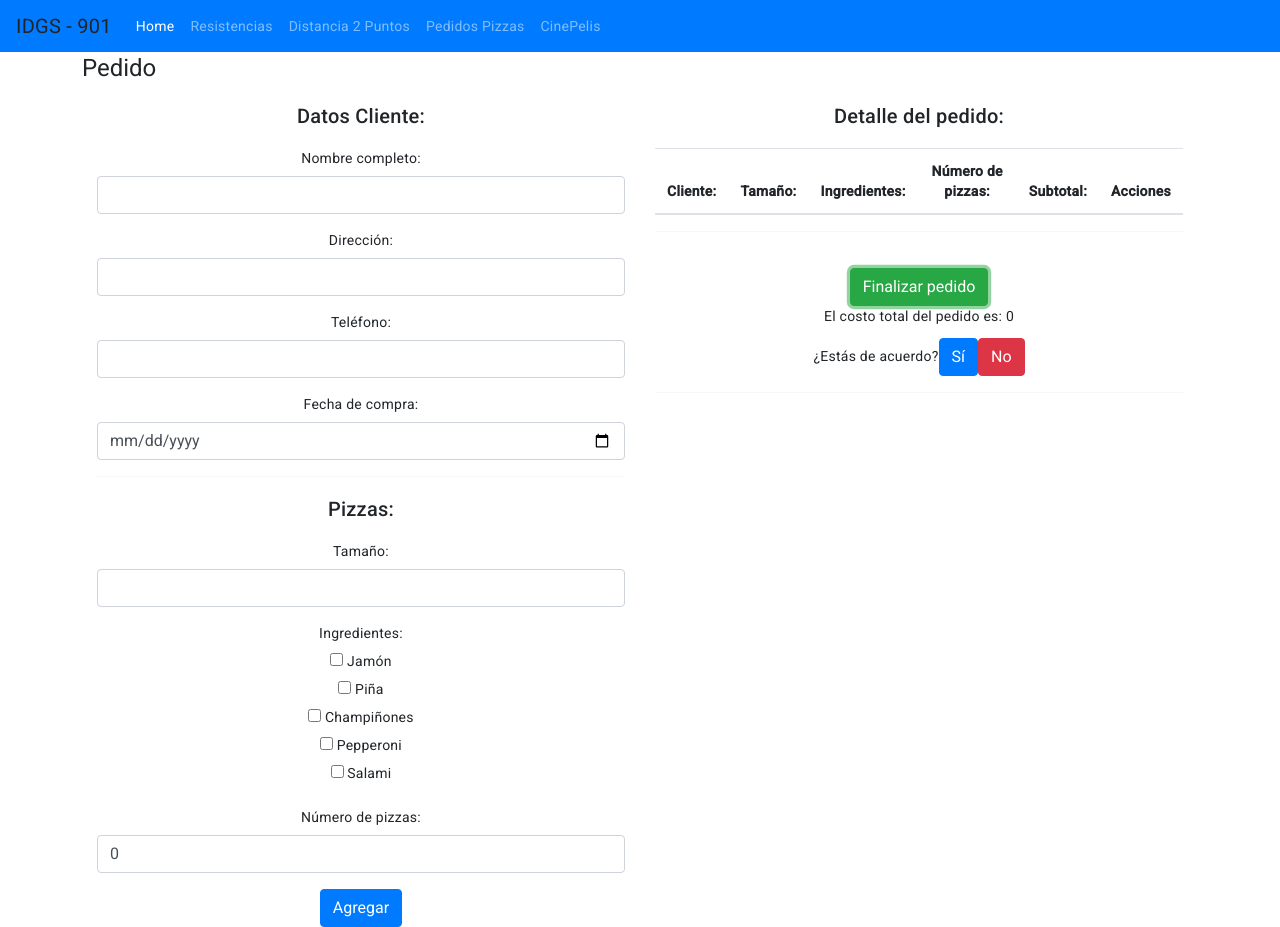
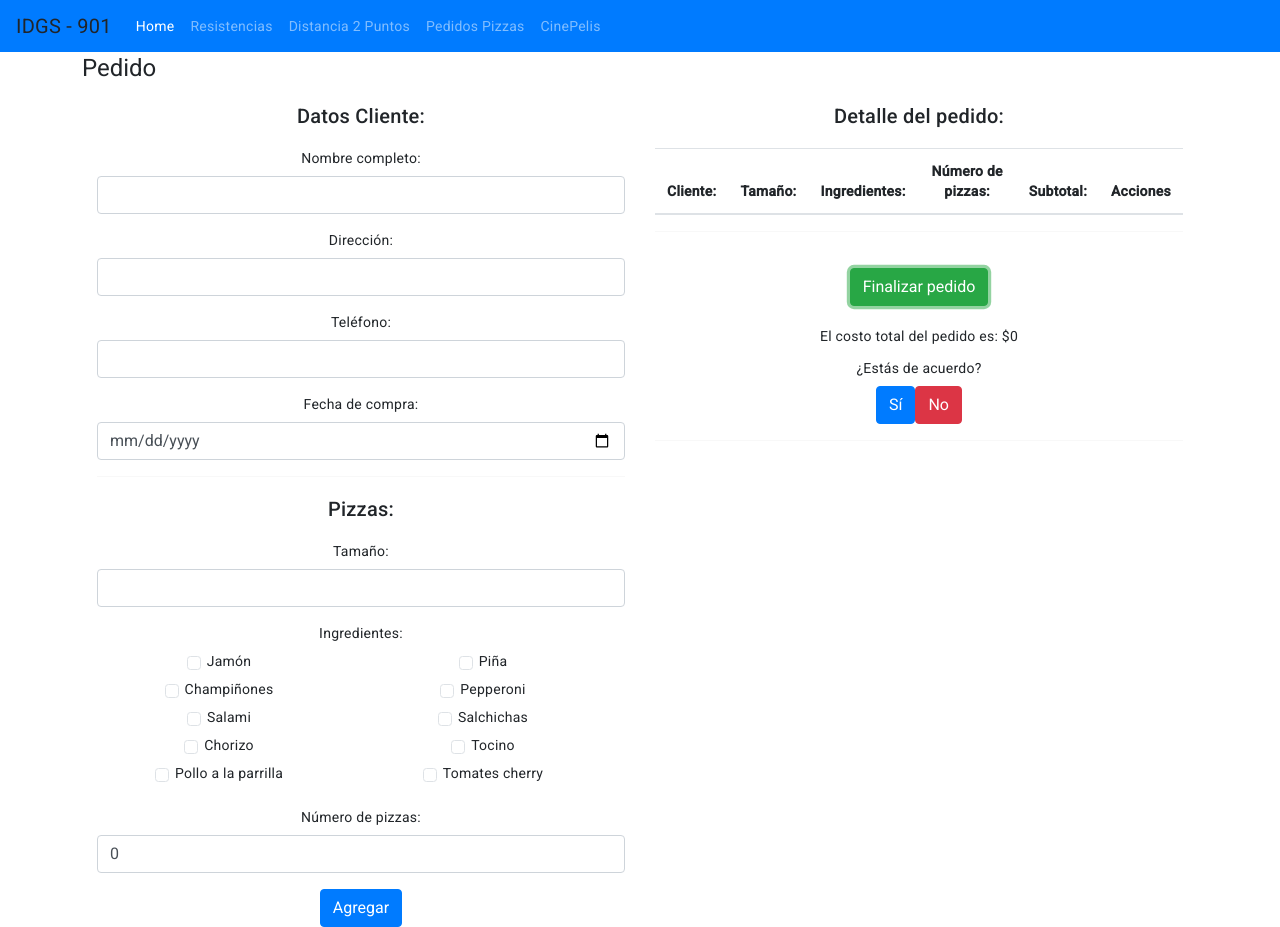
Before and after one commit to IDGS-1101-18002424/practicas-angular, an Angular app: page /pedidopizzas in a window 1280 px wide. Both pictures are taken after a click on the button "Finalizar pedido". Built offline with nearby package versions, Linux system fonts and the light colour scheme.

Commit message:
ORRJ-09/07/2023

```diff
--- a/src/app/pedido/pedido.component.html
+++ b/src/app/pedido/pedido.component.html
@@ -24,20 +24,23 @@
             <div class="form-group">
                 <label>Tamaño:</label>
                 <select class="form-control" [(ngModel)]="tamanio">
-                    <option value="Chica">Chica</option>
-                    <option value="Mediana">Mediana</option>
-                    <option value="Grande">Grande</option>
+                    <option value="Chica">Chica - $40</option>
+                    <option value="Mediana">Mediana - $80</option>
+                    <option value="Grande">Grande - $120</option>
                 </select>
             </div>
-            <div class="form-group">
+            <div class="form-group text-center">
                 <label>Ingredientes:</label>
-                <div *ngFor="let ingrediente of ingredientesDisponibles">
-                    <label>
-                        <input type="checkbox" [(ngModel)]="ingrediente.seleccionado">
-                        {{ ingrediente.nombre }}
-                    </label>
+                <div class="d-flex flex-wrap justify-content-center">
+                    <div *ngFor="let ingrediente of ingredientesDisponibles" class="col-md-6">
+                        <label class="d-block">
+                            <input class="form-check-input" type="checkbox" [(ngModel)]="ingrediente.seleccionado">
+                            {{ ingrediente.nombre }}
+                        </label>
+                    </div>
                 </div>
             </div>
+
             <div class="form-group">
                 <label>Número de pizzas:</label>
                 <input type="number" class="form-control" [(ngModel)]="numeroPizzas">
@@ -71,9 +74,12 @@
             <hr>
             <br>
             <button class="btn btn-success" (click)="finalizarPedido()">Finalizar pedido</button>
+            <br>
+            <br>
             <div *ngIf="mostrarConfirmacion">
-                <p>El costo total del pedido es: {{ costoTotal }}</p>
+                <p>El costo total del pedido es: ${{ costoTotal }}</p>
                 <label>¿Estás de acuerdo?</label>
+                <br>
                 <button class="btn btn-primary" (click)="aceptarPedido()">Sí</button>
                 <button class="btn btn-danger" (click)="editarPedido()">No</button>
             </div>
--- a/src/app/pedido/pedido.component.ts
+++ b/src/app/pedido/pedido.component.ts
@@ -37,6 +37,11 @@ export class PedidoComponent {
     { nombre: 'Champiñones', seleccionado: false },
     { nombre: 'Pepperoni', seleccionado: false },
     { nombre: 'Salami', seleccionado: false },
+    { nombre: 'Salchichas', seleccionado: false },
+    { nombre: 'Chorizo', seleccionado: false },
+    { nombre: 'Tocino', seleccionado: false },
+    { nombre: 'Pollo a la parrilla', seleccionado: false },
+    { nombre: 'Tomates cherry', seleccionado: false },
 
   ];
   pedidoEnviado: boolean = false;
@@ -60,6 +65,7 @@ export class PedidoComponent {
     // Crea un objeto pizza con los datos del pedido
     const pizza = {
       nombreCompleto: this.nombreCompleto,
+      dirCliente: this.direccion,
       tamanio: this.tamanio,
       ingredientes: ingredientesSeleccionados.join(', '),
       numeroPizzas: this.numeroPizzas,
--- a/src/app/ticketcine/ticketcine.component.html
+++ b/src/app/ticketcine/ticketcine.component.html
@@ -1,6 +1,7 @@
-<div class="container">
 <h1>Ticket de Cine</h1>
-
+<div class="container text-center">
+    <div class="row">
+        <div class="col-6">
             <form action="" [formGroup]="cineForm" (ngSubmit)="obtenerDatos()">
                 <div class="form-group">
                     <label for="nombre">Nombre:</label>
@@ -9,7 +10,6 @@
                         Nombre es requerido (mínimo 3 caracteres)
                     </div>
                 </div>
-
                 <div class="form-group">
                     <label for="numPersonas">Número de Personas:</label>
                     <input type="number" class="form-control" id="numPersonas" formControlName="numPersonas" placeholder="Ingrese el número de personas">
@@ -17,7 +17,6 @@
                         Número de personas es requerido (mínimo 1)
                     </div>
                 </div>
-
                 <div class="form-group">
                     <label for="numBoletos">Número de Boletos:</label>
                     <input type="number" class="form-control" id="numBoletos" formControlName="numBoletos" placeholder="Ingrese el número de boletos">
@@ -25,7 +24,6 @@
                         Número de boletos es requerido (mínimo 1)
                     </div>
                 </div>
-
                 <div class="form-group">
                     <label for="tarjeta">¿Tiene tarjeta de descuento?</label>
                     <select class="form-control" id="tarjeta" formControlName="tarjeta">
@@ -35,20 +33,20 @@
                         Tarjeta es requerida
                     </div>
                 </div>
-
                 <button type="submit" class="btn btn-primary">Obtener Datos</button>
             </form>
-
+        </div>
+        <div class="col-6">
             <div *ngIf="mostrar1" class="alert alert-danger mt-4">
                 {{ aviso }}
             </div>
-
             <div *ngIf="mostrar2" class="alert alert-success mt-4">
                 <p>Total: ${{ total }}</p>
                 <p>Disfrute de su película, {{ nombre }}!</p>
             </div>
-
             <div *ngIf="mostrar3" class="alert alert-info mt-4">
                 <p>Descuento adicional del 10% por tener tarjeta de descuento.</p>
             </div>
         </div>
+    </div>
+</div>
```
Lines whose indentation alone changed are shown as unchanged.
